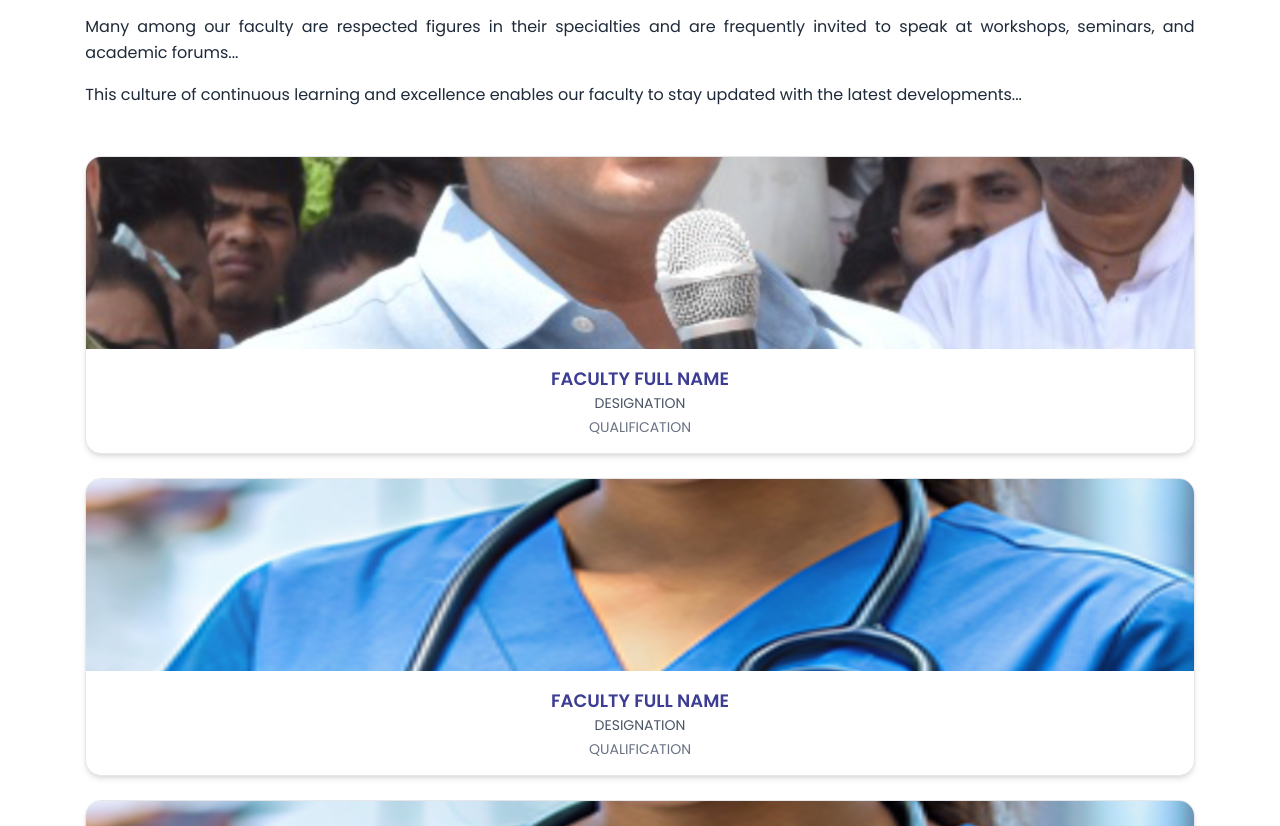
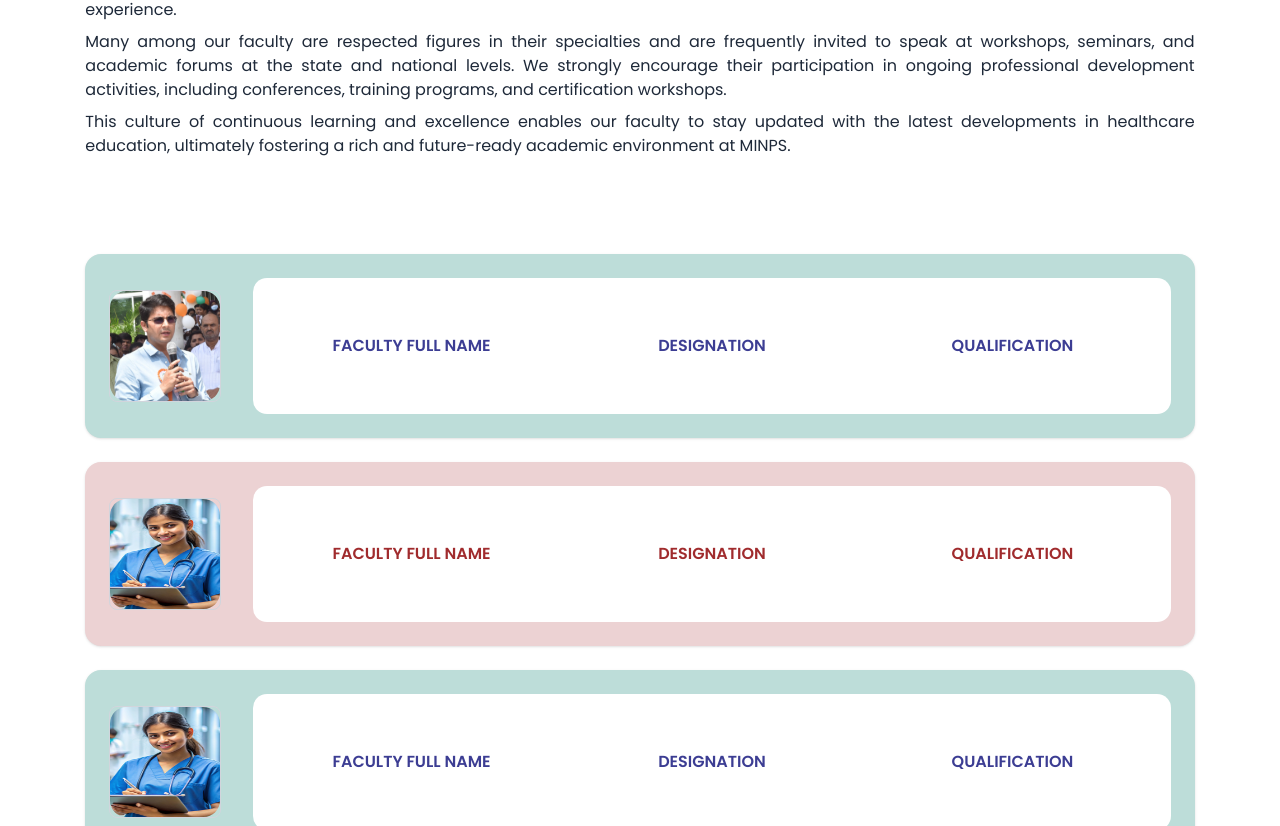
Before and after one commit to Hibbanur-Rahman/minps-website, a React (Vite) app: page /faculty in a window 1280 px wide. Shown: the part 1274-2100 px from the top of the page. Built offline with nearby package versions, Linux system fonts and the light colour scheme.

Commit message:
added the faculty page

```diff
--- a/src/views/faculty/index.jsx
+++ b/src/views/faculty/index.jsx
@@ -1,33 +1,12 @@
 import React from "react";
-import banner from "@/assets/images/faculty/banner.png"; // replace with actual path
+import banner from "@/assets/images/faculty/banner.png";
 import faculty1 from "@/assets/images/faculty/faculty1.svg";
 import faculty2 from "@/assets/images/faculty/faculty2.svg";
-import faculty3 from "@/assets/images/faculty/faculty3.svg";  // sample image
-
-const facultyList = [
-  {
-    name: "FACULTY FULL NAME",
-    designation: "DESIGNATION",
-    qualification: "QUALIFICATION",
-    image: faculty1,
-  },
-  {
-    name: "FACULTY FULL NAME",
-    designation: "DESIGNATION",
-    qualification: "QUALIFICATION",
-    image: faculty2,
-  },
-  {
-    name: "FACULTY FULL NAME",
-    designation: "DESIGNATION",
-    qualification: "QUALIFICATION",
-    image: faculty3,
-  },
-];
+import faculty3 from "@/assets/images/faculty/faculty3.svg";
 
 const FacultySection = () => {
   return (
-    <div className=" text-gray-800 mt-8" >
+    <div className="text-gray-800 mt-8">
       {/* Banner */}
       <div className="relative w-full">
         <img
@@ -41,49 +20,87 @@ const FacultySection = () => {
       </div>
 
       {/* Intro Text */}
-      <section className="max-w-7xl mx-auto px-4 sm:px-6 md:px-8 py-12 space-y-4 text-justify text-sm sm:text-base leading-relaxed">
+      <section className="max-w-7xl mx-auto px-4 sm:px-6 md:px-8 py-12 space-y-2 text-justify text-sm sm:text-base">
         <h2 className="text-xl sm:text-2xl font-bold text-[#3C3D93] uppercase">
           Team of 150+ Experienced and Dedicated Faculty
         </h2>
         <p>
           At MINPS, we are proud to have a team of over 150 highly qualified and
           committed faculty members and medical professionals across a wide
-          range of disciplines...
+          range of disciplines. Our educators bring with them rich teaching
+          experience at both undergraduate and diploma levels, ensuring that our
+          students benefit from strong academic guidance and practical insights.
         </p>
         <p>
           Our faculty members are actively involved in innovative and practical
-          research relevant to the fields of nursing and paramedical sciences...
+          research relevant to the fields of nursing and paramedical sciences.
+          Their contributions not only support the advancement of healthcare
+          knowledge but also directly enhance our students' learning experience.
         </p>
         <p>
           Many among our faculty are respected figures in their specialties and
           are frequently invited to speak at workshops, seminars, and academic
-          forums...
+          forums at the state and national levels. We strongly encourage their
+          participation in ongoing professional development activities,
+          including conferences, training programs, and certification workshops.
         </p>
         <p>
           This culture of continuous learning and excellence enables our faculty
-          to stay updated with the latest developments...
+          to stay updated with the latest developments in healthcare education,
+          ultimately fostering a rich and future-ready academic environment at
+          MINPS.
         </p>
       </section>
 
       {/* Faculty Cards */}
-      <section className="max-w-7xl mx-auto px-4 sm:px-6 md:px-8 pb-16 grid gap-6 sm:grid-rows-2 md:grid-rows-3">
-        {facultyList.map((faculty, index) => (
-          <div
-            key={index}
-            className="bg-white rounded-2xl shadow-md overflow-hidden border border-gray-200 hover:shadow-lg transition"
-          >
-            <img
-              src={faculty.image}
-              alt={faculty.name}
-              className="w-full h-48 object-cover"
-            />
-            <div className="p-4 text-center">
-              <h3 className="text-lg font-semibold text-[#3C3D93]">{faculty.name}</h3>
-              <p className="text-sm text-gray-600">{faculty.designation}</p>
-              <p className="text-sm text-gray-500 mt-1">{faculty.qualification}</p>
+      <section className="max-w-7xl mx-auto px-4 sm:px-6 md:px-8 py-12 space-y-6">
+        {/* Card 1 */}
+        <div className="flex flex-col sm:flex-row items-center gap-4 sm:gap-8 bg-[#BDDDD9] rounded-2xl p-4 sm:p-6 shadow-sm">
+          <img
+            src={faculty1}
+            alt="Faculty 1"
+            className="w-24 h-24 sm:w-28 sm:h-28 rounded-md object-cover border border-gray-300"
+          />
+          <div className="bg-white rounded-xl w-full px-4 py-6 sm:py-14">
+            <div className="grid grid-cols-1 sm:grid-cols-3 gap-4 text-[#3C3D93] font-semibold text-center text-sm sm:text-base">
+              <div>FACULTY FULL NAME</div>
+              <div>DESIGNATION</div>
+              <div>QUALIFICATION</div>
             </div>
           </div>
-        ))}
+        </div>
+
+        {/* Card 2 */}
+        <div className="flex flex-col sm:flex-row items-center gap-4 sm:gap-8 bg-[#ECD2D3] rounded-2xl p-4 sm:p-6 shadow-sm">
+          <img
+            src={faculty2}
+            alt="Faculty 2"
+            className="w-24 h-24 sm:w-28 sm:h-28 rounded-md object-cover border border-gray-300"
+          />
+          <div className="bg-white rounded-xl w-full px-4 py-6 sm:py-14">
+            <div className="grid grid-cols-1 sm:grid-cols-3 gap-4 text-[#A02B2D] font-semibold text-center text-sm sm:text-base">
+              <div>FACULTY FULL NAME</div>
+              <div>DESIGNATION</div>
+              <div>QUALIFICATION</div>
+            </div>
+          </div>
+        </div>
+
+        {/* Card 3 */}
+        <div className="flex flex-col sm:flex-row items-center gap-4 sm:gap-8 bg-[#BDDDD9] rounded-2xl p-4 sm:p-6 shadow-sm">
+          <img
+            src={faculty3}
+            alt="Faculty 3"
+            className="w-24 h-24 sm:w-28 sm:h-28 rounded-md object-cover border border-gray-300"
+          />
+          <div className="bg-white rounded-xl w-full px-4 py-6 sm:py-14">
+            <div className="grid grid-cols-1 sm:grid-cols-3 gap-4 text-[#3C3D93] font-semibold text-center text-sm sm:text-base">
+              <div>FACULTY FULL NAME</div>
+              <div>DESIGNATION</div>
+              <div>QUALIFICATION</div>
+            </div>
+          </div>
+        </div>
       </section>
     </div>
   );
```
